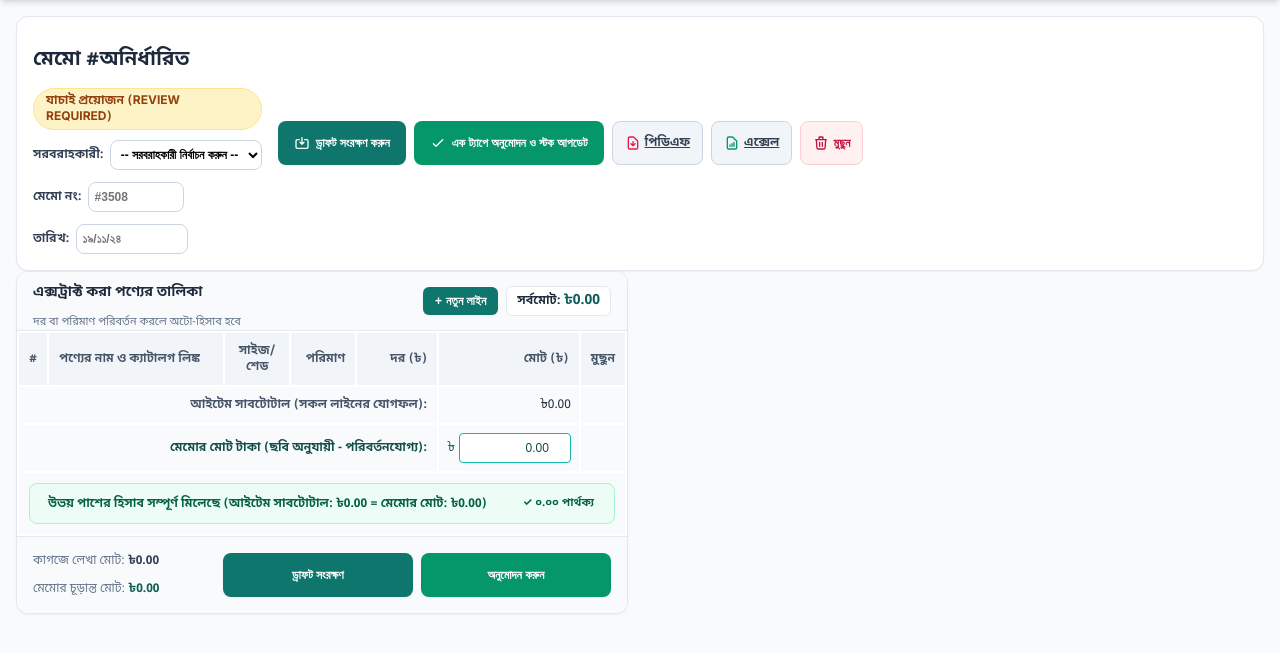
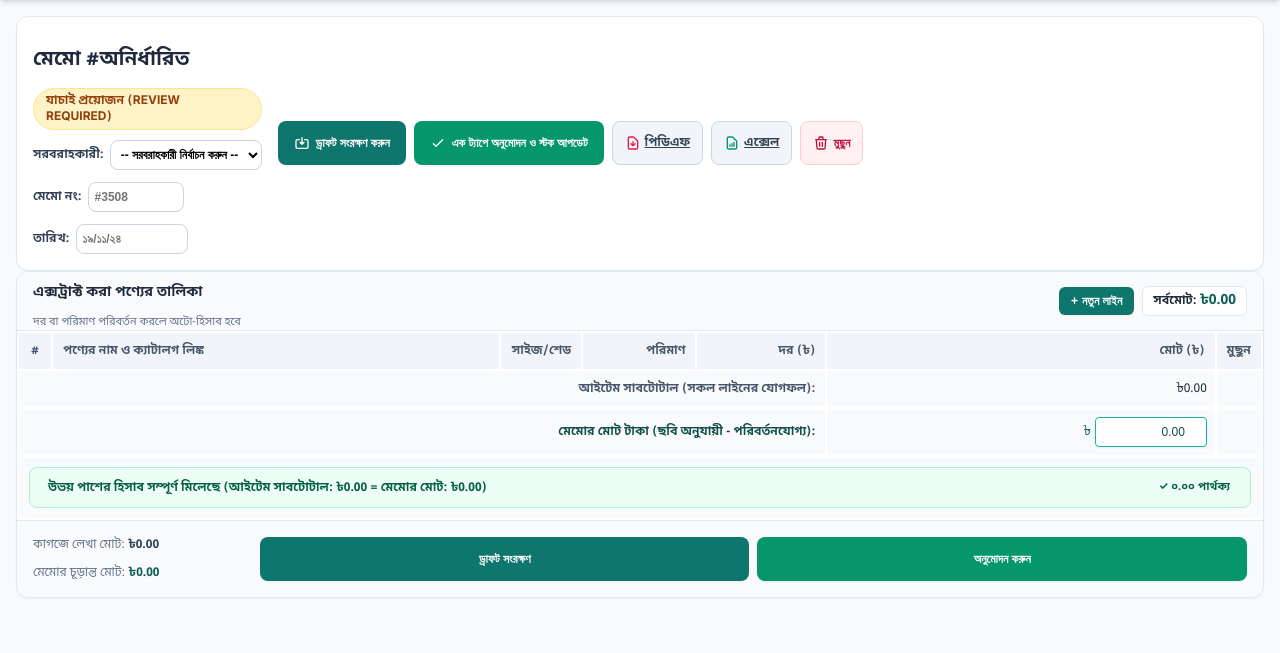
Before and after one commit to taufiqnet/MemoLedger, a FastAPI app: template app/templates/review.html in a window 1280 px wide. Shown: the part 50-703 px from the top of the page. Run offline with FastAPI, Linux system fonts and the light colour scheme; the template is opened without the code that fills it, so the values that code supplies are empty; some libraries are stand-ins or nearby versions.

Commit message:
feat: add capture and review UI templates and modules

```diff
--- a/app/static/js/review.js
+++ b/app/static/js/review.js
@@ -337,23 +337,23 @@ export function initReview() {
 
         tr.innerHTML = `
           <td class="p-2 text-slate-500 font-bold text-center">${data.line_number}</td>
-          <td class="p-2 space-y-1">
-            <input type="text" class="line-name-input w-full p-2 border border-slate-300 rounded font-bold text-xs focus:ring-1 focus:ring-teal-500" value="নতুন আইটেম">
+          <td class="p-2 space-y-1 min-w-[280px]">
+            <input type="text" class="line-name-input w-full p-2.5 border border-slate-300 rounded-lg font-bold text-xs md:text-sm focus:ring-2 focus:ring-teal-500" value="নতুন আইটেম">
             <div class="text-[10px] text-slate-400">ম্যানুয়ালি যোগ করা হয়েছে</div>
           </td>
-          <td class="p-2">
-            <input type="text" class="line-variant-input w-full p-2 border border-slate-300 rounded text-center text-xs" placeholder="-">
+          <td class="p-2 w-20">
+            <input type="text" class="line-variant-input w-full p-2.5 border border-slate-300 rounded-lg text-center text-xs font-semibold" placeholder="-">
           </td>
-          <td class="p-2">
-            <input type="number" step="0.5" class="line-qty-input w-full p-2 border border-slate-300 rounded text-right font-bold text-xs" value="1">
+          <td class="p-2 min-w-[100px] w-28">
+            <input type="number" step="0.5" class="line-qty-input w-full p-2.5 border border-slate-300 rounded-lg text-right font-black text-xs md:text-sm focus:ring-2 focus:ring-teal-500" value="1">
           </td>
-          <td class="p-2">
-            <input type="number" step="1" class="line-price-input w-full p-2 border border-slate-300 rounded text-right font-bold text-xs" value="0">
+          <td class="p-2 min-w-[110px] w-32">
+            <input type="number" step="1" class="line-price-input w-full p-2.5 border border-slate-300 rounded-lg text-right font-black text-xs md:text-sm focus:ring-2 focus:ring-teal-500" value="0">
           </td>
-          <td class="p-2">
-            <input type="number" step="1" class="line-total-input w-full p-2 border border-slate-200 rounded text-right font-extrabold text-teal-800 bg-slate-50 text-xs" value="0">
+          <td class="p-2 min-w-[120px] w-36">
+            <input type="number" step="1" class="line-total-input w-full p-2.5 border border-slate-200 rounded-lg text-right font-black text-teal-800 bg-slate-50 text-xs md:text-sm" value="0" readonly>
           </td>
-          <td class="p-2 text-center">
+          <td class="p-2 text-center w-10">
             <button type="button" class="delete-line-row-btn text-slate-400 hover:text-rose-600 p-1.5 transition-colors" title="লাইন মুছুন">✕</button>
           </td>
         `;
--- a/app/templates/review.html
+++ b/app/templates/review.html
@@ -153,11 +153,11 @@
   </div>
 
   <!-- Main Split Layout (Photo beside Table) -->
-  <div class="grid grid-cols-1 lg:grid-cols-2 gap-6 items-start">
+  <div class="grid grid-cols-1 lg:grid-cols-12 gap-6 items-start">
 
     <!-- Column 1: Memo Photo with SVG Bounding Box Overlay -->
     <div id="photo-column"
-      class="hidden lg:block bg-white p-3.5 rounded-xl border border-slate-200 shadow-sm sticky top-16">
+      class="hidden lg:block lg:col-span-5 bg-white p-3.5 rounded-xl border border-slate-200 shadow-sm sticky top-16">
       <div class="text-xs font-bold text-slate-600 mb-2.5 flex items-center justify-between">
         <span class="flex items-center gap-1.5">
           <svg class="w-4 h-4 text-teal-700" fill="none" stroke="currentColor" viewBox="0 0 24 24">
@@ -182,7 +182,7 @@
     </div>
 
     <!-- Column 2: Editable Form Rows & CRUD Line Items -->
-    <div id="table-column" class="bg-white rounded-xl border border-slate-200 shadow-sm overflow-hidden space-y-0">
+    <div id="table-column" class="lg:col-span-7 bg-white rounded-xl border border-slate-200 shadow-sm overflow-hidden space-y-0">
 
       <div class="px-4 py-3.5 bg-slate-50 border-b border-slate-200 flex items-center justify-between">
         <div>
@@ -205,15 +205,15 @@
       </div>
 
       <div class="overflow-x-auto">
-        <table class="w-full text-left text-xs border-collapse">
+        <table class="w-full text-left text-xs border-collapse min-w-[720px]">
           <thead>
             <tr class="bg-slate-100 text-slate-600 border-b border-slate-200">
-              <th class="p-2.5 w-7 text-center">#</th>
-              <th class="p-2.5 min-w-[140px]">পণ্যের নাম ও ক্যাটালগ লিঙ্ক</th>
-              <th class="p-2.5 w-16 text-center">সাইজ/শেড</th>
-              <th class="p-2.5 w-16 text-right">পরিমাণ</th>
-              <th class="p-2.5 w-20 text-right">দর (৳)</th>
-              <th class="p-2.5 w-24 text-right">মোট (৳)</th>
+              <th class="p-2.5 w-8 text-center">#</th>
+              <th class="p-2.5 min-w-[280px]">পণ্যের নাম ও ক্যাটালগ লিঙ্ক</th>
+              <th class="p-2.5 w-20 text-center">সাইজ/শেড</th>
+              <th class="p-2.5 min-w-[100px] w-28 text-right">পরিমাণ</th>
+              <th class="p-2.5 min-w-[110px] w-32 text-right">দর (৳)</th>
+              <th class="p-2.5 min-w-[120px] w-36 text-right">মোট (৳)</th>
               {% if memo.status != 'APPROVED' %}
               <th class="p-2.5 w-10 text-center">মুছুন</th>
               {% endif %}
@@ -227,9 +227,9 @@
 
               <td class="p-2 text-slate-500 font-bold text-center">{{ line.line_number }}</td>
 
-              <td class="p-2 space-y-1">
+              <td class="p-2 space-y-1 min-w-[280px]">
                 <input type="text"
-                       class="line-name-input w-full p-2 border border-slate-300 rounded font-bold text-xs focus:ring-1 focus:ring-teal-500 {{ 'bg-slate-100 text-slate-600' if memo.status == 'APPROVED' else '' }}"
+                       class="line-name-input w-full p-2.5 border border-slate-300 rounded-lg font-bold text-xs md:text-sm focus:ring-2 focus:ring-teal-500 {{ 'bg-slate-100 text-slate-600' if memo.status == 'APPROVED' else 'bg-white' }}"
                        value="{{ line.parsed_name or '' }}"
                        placeholder="পণ্যের নাম লিখুন বা নির্বাচন করুন..."
                        {{ 'readonly disabled' if memo.status == 'APPROVED' else '' }}>
@@ -237,7 +237,7 @@
 
                 <!-- Catalog Match Dropdown / Suggestions -->
                 <div class="mt-1">
-                  <select class="line-variant-select w-full text-[11px] p-1.5 border border-slate-200 rounded bg-slate-50 focus:ring-1 focus:ring-teal-500" {{ 'disabled' if memo.status == 'APPROVED' else '' }}>
+                  <select class="line-variant-select w-full text-xs p-2 border border-slate-200 rounded-lg bg-slate-50 focus:ring-2 focus:ring-teal-500" {{ 'disabled' if memo.status == 'APPROVED' else '' }}>
                     <option value="">-- ক্যাটালগ লিংক নেই --</option>
                     {% for v in variants %}
                     <option value="{{ v.id }}" {{ 'selected' if line.matched_variant_id==v.id else '' }}>
@@ -249,40 +249,40 @@
                 </div>
               </td>
 
-              <td class="p-2">
+              <td class="p-2 w-20">
                 <input type="text"
-                       class="line-variant-input w-full p-2 border border-slate-300 rounded text-center text-xs {{ 'bg-slate-100 text-slate-600' if memo.status == 'APPROVED' else '' }}"
+                       class="line-variant-input w-full p-2.5 border border-slate-300 rounded-lg text-center text-xs font-semibold {{ 'bg-slate-100 text-slate-600' if memo.status == 'APPROVED' else 'bg-white' }}"
                        value="{{ line.parsed_variant or '' }}"
                        placeholder="-"
                        {{ 'readonly disabled' if memo.status == 'APPROVED' else '' }}>
               </td>
 
-              <td class="p-2">
+              <td class="p-2 min-w-[100px] w-28">
                 <input type="number"
                        step="0.5"
-                       class="line-qty-input w-full p-2 border border-slate-300 rounded text-right font-bold text-xs {{ 'bg-slate-100 text-slate-600' if memo.status == 'APPROVED' else '' }}"
+                       class="line-qty-input w-full p-2.5 border border-slate-300 rounded-lg text-right font-black text-xs md:text-sm focus:ring-2 focus:ring-teal-500 {{ 'bg-slate-100 text-slate-600' if memo.status == 'APPROVED' else 'bg-white' }}"
                        value="{{ line.parsed_qty }}"
                        {{ 'readonly disabled' if memo.status == 'APPROVED' else '' }}>
               </td>
 
-              <td class="p-2">
+              <td class="p-2 min-w-[110px] w-32">
                 <input type="number"
                        step="1"
-                       class="line-price-input w-full p-2 border border-slate-300 rounded text-right font-bold text-xs {{ 'bg-slate-100 text-slate-600' if memo.status == 'APPROVED' else '' }}"
+                       class="line-price-input w-full p-2.5 border border-slate-300 rounded-lg text-right font-black text-xs md:text-sm focus:ring-2 focus:ring-teal-500 {{ 'bg-slate-100 text-slate-600' if memo.status == 'APPROVED' else 'bg-white' }}"
                        value="{{ line.parsed_unit_price or 0 }}"
                        {{ 'readonly disabled' if memo.status == 'APPROVED' else '' }}>
               </td>
 
-              <td class="p-2">
+              <td class="p-2 min-w-[120px] w-36">
                 <input type="number"
                        step="1"
-                       class="line-total-input w-full p-2 border border-slate-200 rounded text-right font-extrabold text-teal-800 bg-slate-50 text-xs"
+                       class="line-total-input w-full p-2.5 border border-slate-200 rounded-lg text-right font-black text-teal-800 bg-slate-50 text-xs md:text-sm"
                        value="{{ line.parsed_line_total or 0 }}"
                        readonly>
               </td>
 
               {% if memo.status != 'APPROVED' %}
-              <td class="p-2 text-center">
+              <td class="p-2 text-center w-10">
                 <button type="button"
                   class="delete-line-row-btn text-slate-400 hover:text-rose-600 p-1.5 transition-colors"
                   title="লাইন মুছুন">
```
Also changed, not shown: app/static/js/capture.js (+11 -11 lines), app/templates/upload.html (+14 -14 lines).
